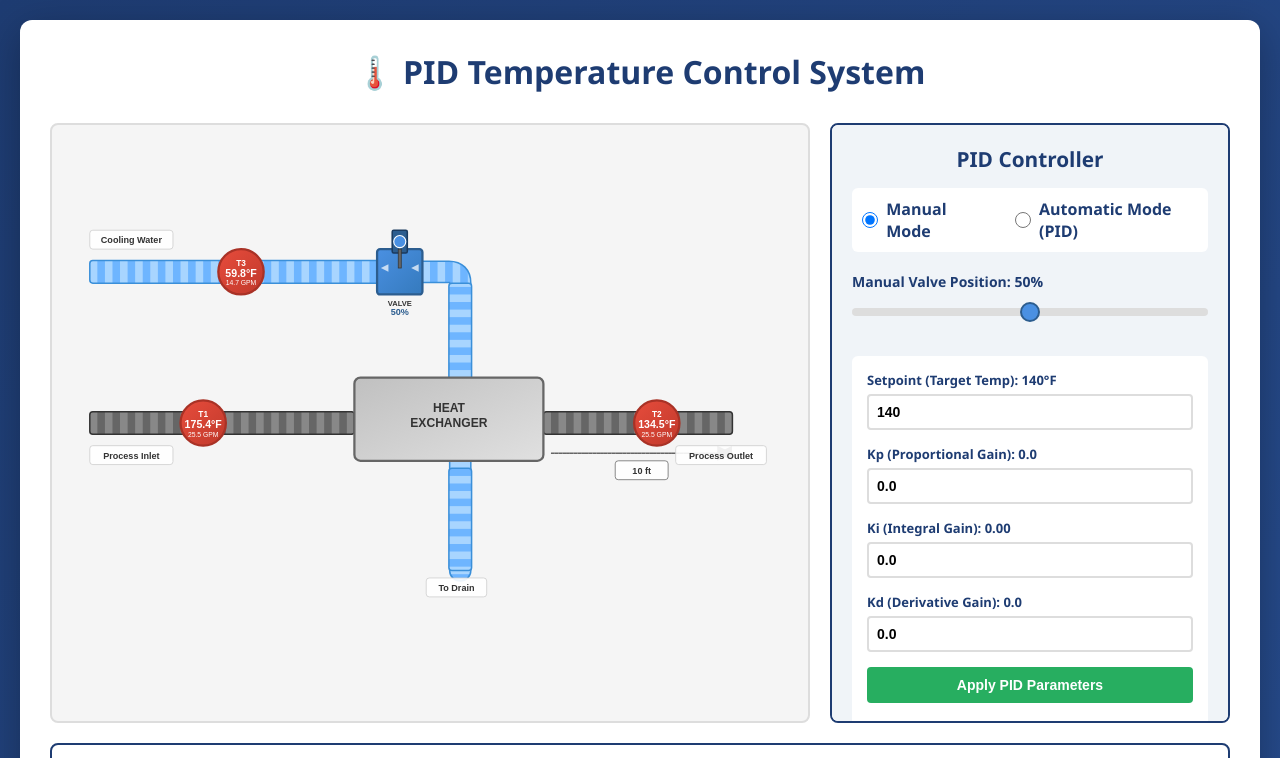
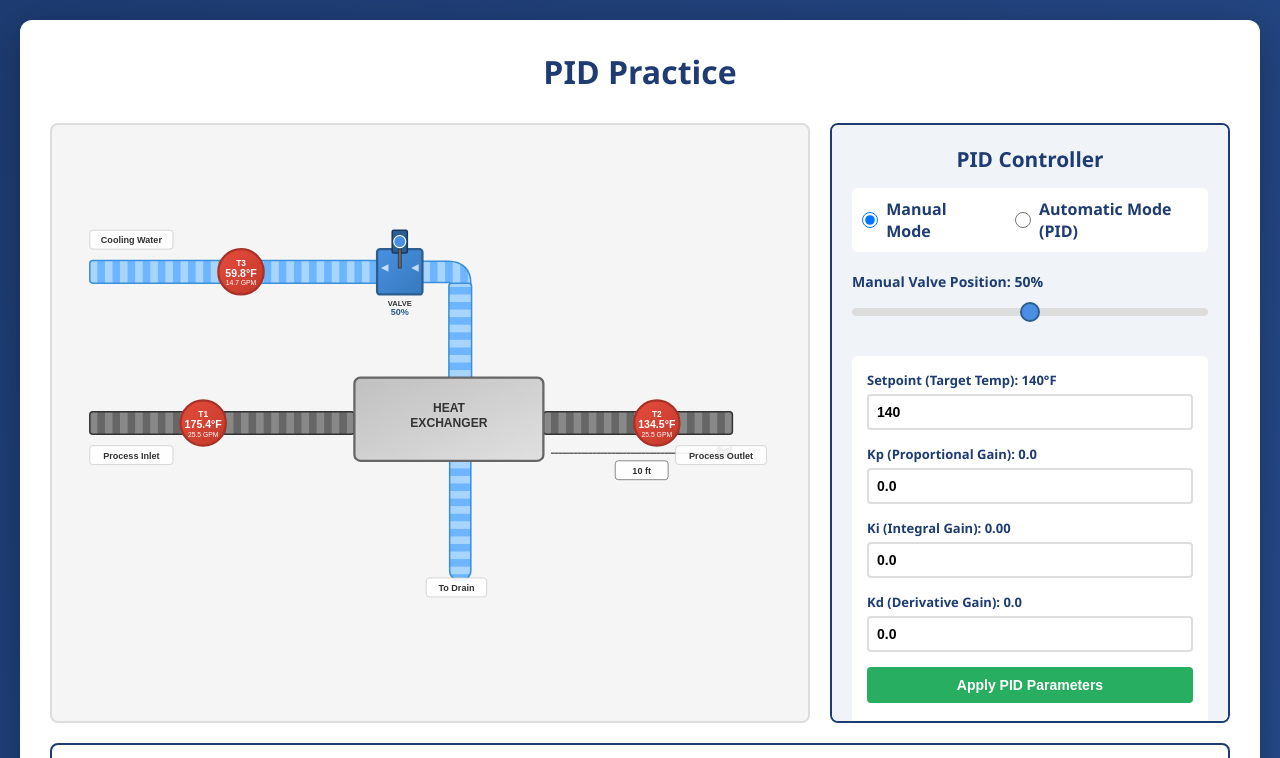
Before and after one commit to danomagnum/PIDTunetorial, a plain HTML site: page index.html in a window 1280 px wide. Shown: the top 758 px of the page. Drawn offline with nearby package versions, Linux system fonts and the light colour scheme.

Commit message:
removed redundant pipe.

```diff
--- a/index.html
+++ b/index.html
@@ -9,7 +9,7 @@
 </head>
 <body>
     <div class="container">
-        <h1>🌡️ PID Temperature Control System</h1>
+        <h1>PID Practice</h1>
 
         <div class="main-layout">
             <div class="process-view">
@@ -114,8 +114,6 @@
                 <path d="M 540 345 L 540 360 Q 540 375 540 375 L 540 495"
                       fill="none" stroke="url(#flowPatternCoolingVertical)" stroke-width="26" stroke-linecap="round"/>
 
-                <!-- Cooling outlet/drain -->
-                <rect x="525" y="360" width="30" height="135" fill="url(#flowPatternCoolingVertical)" stroke="#3a8fd9" stroke-width="2" rx="4"/>
 
                 <!-- Heat Exchanger -->
                 <rect x="400" y="240" width="250" height="110" fill="url(#hxGradient)" stroke="#666" stroke-width="3" rx="8"/>
```
